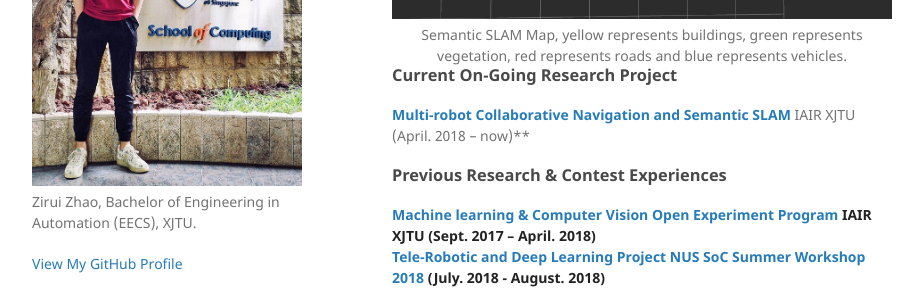
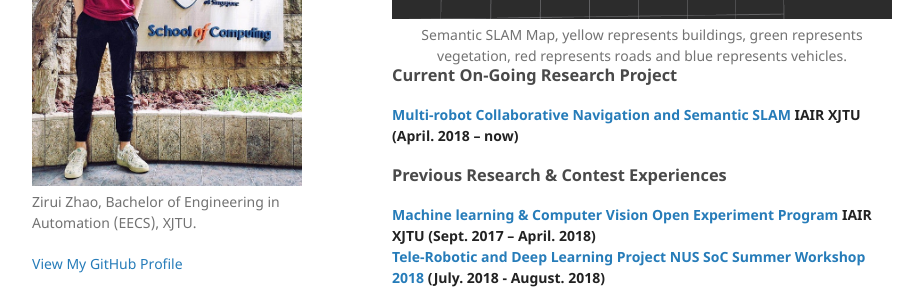
Before and after one commit to 1989Ryan/1989Ryan.github.io, a Jekyll site: the page built from index.md, in a window 1280 px wide and 900 px high, scrolled down 1442 px. Shown: the part 291-582 px from the top of the window, without its empty margins (178-1101 px from the left). Built offline with Jekyll 4.4.1, drawn with Linux system fonts in a browser that asks for light colours; our own code applies the rules of GitHub Pages for plain Markdown files.

```diff
--- a/index.md
+++ b/index.md
@@ -36,7 +36,7 @@ I have several experiences in robotic SLAM, Machine Learning and Computer Vision
 
 ### Current On-Going Research Project
 
-**[Multi-robot Collaborative Navigation and Semantic SLAM](./r1.html)**
+**[Multi-robot Collaborative Navigation and Semantic SLAM](./r1.html)
  IAIR XJTU (April. 2018 – now)**<br/>
 
 ### Previous Research & Contest Experiences
```
